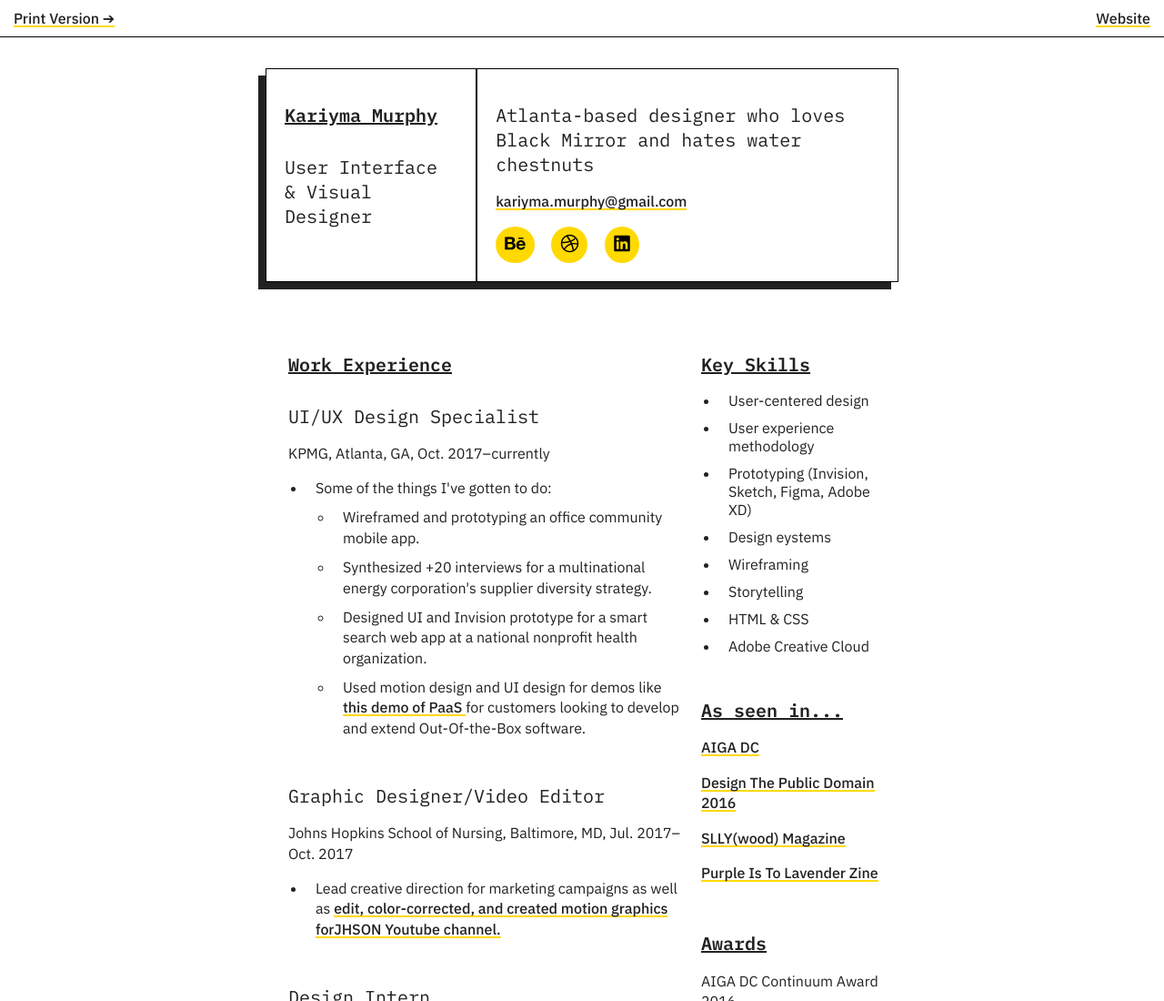
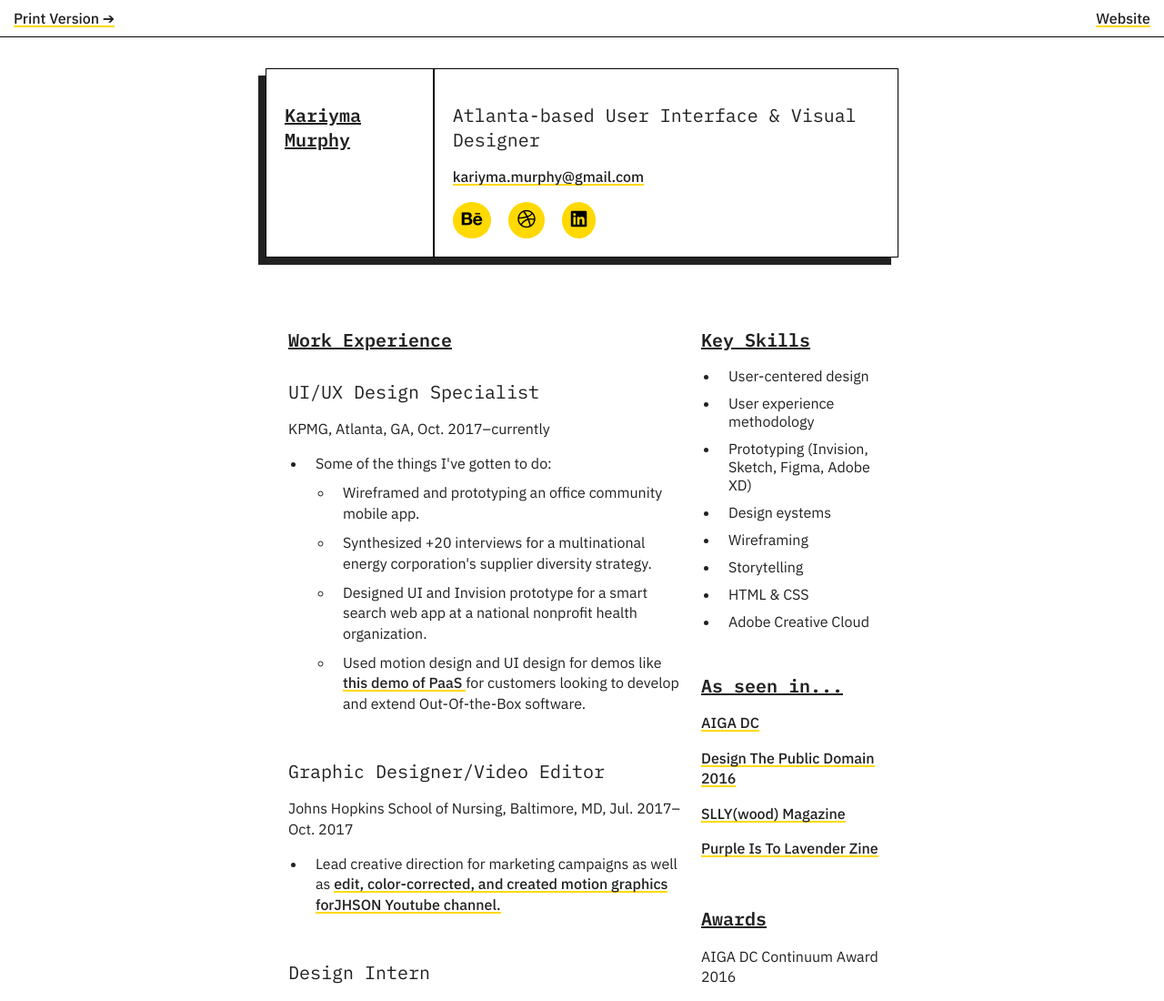
Before and after one commit to kariymam/kariymam.github.io, a plain HTML site: page index.html in a window 1280 px wide. Shown: the top 1100 px of the page at 91% size. Drawn offline with Linux system fonts and the light colour scheme.

Commit message:
Update index.html
Updated language in the intro

```diff
--- a/index.html
+++ b/index.html
@@ -28,10 +28,10 @@
 <main>
     <section class="intro">
         <div class="intro-col">
-            <h1>Kariyma Murphy</h1><h3>User Interface &amp; Visual Designer</h3>
+            <h1>Kariyma Murphy</h1>
         </div>
         <div class="intro-col">
-            <h2> Atlanta-based designer who loves Black Mirror and hates water chestnuts</h2>
+            <h2> Atlanta-based User Interface &amp; Visual Designer</h2>
             <p><a href="mailto:kariyma.murphy@gmail.com">kariyma.murphy@gmail.com</a></p>
             <nav class="social-nav">
                 <ol>
```
